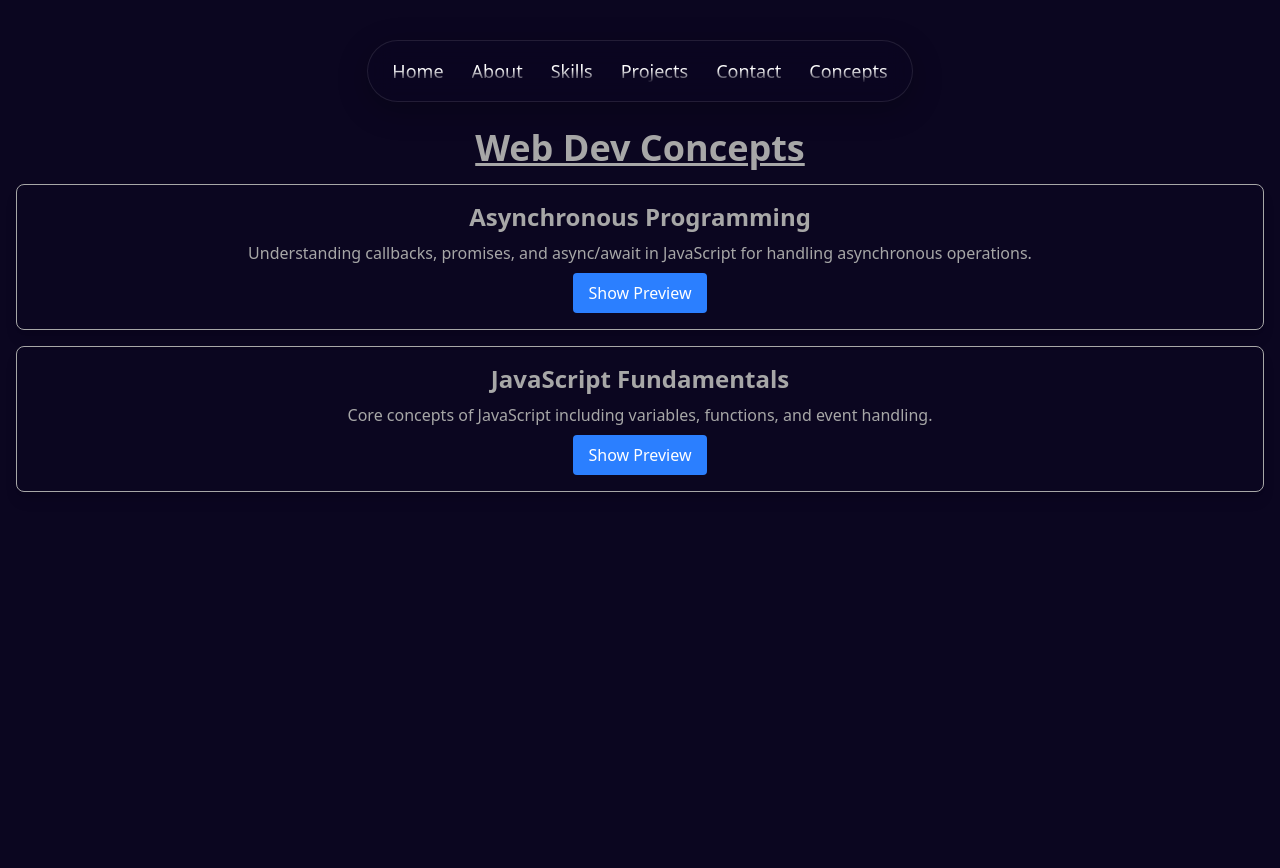
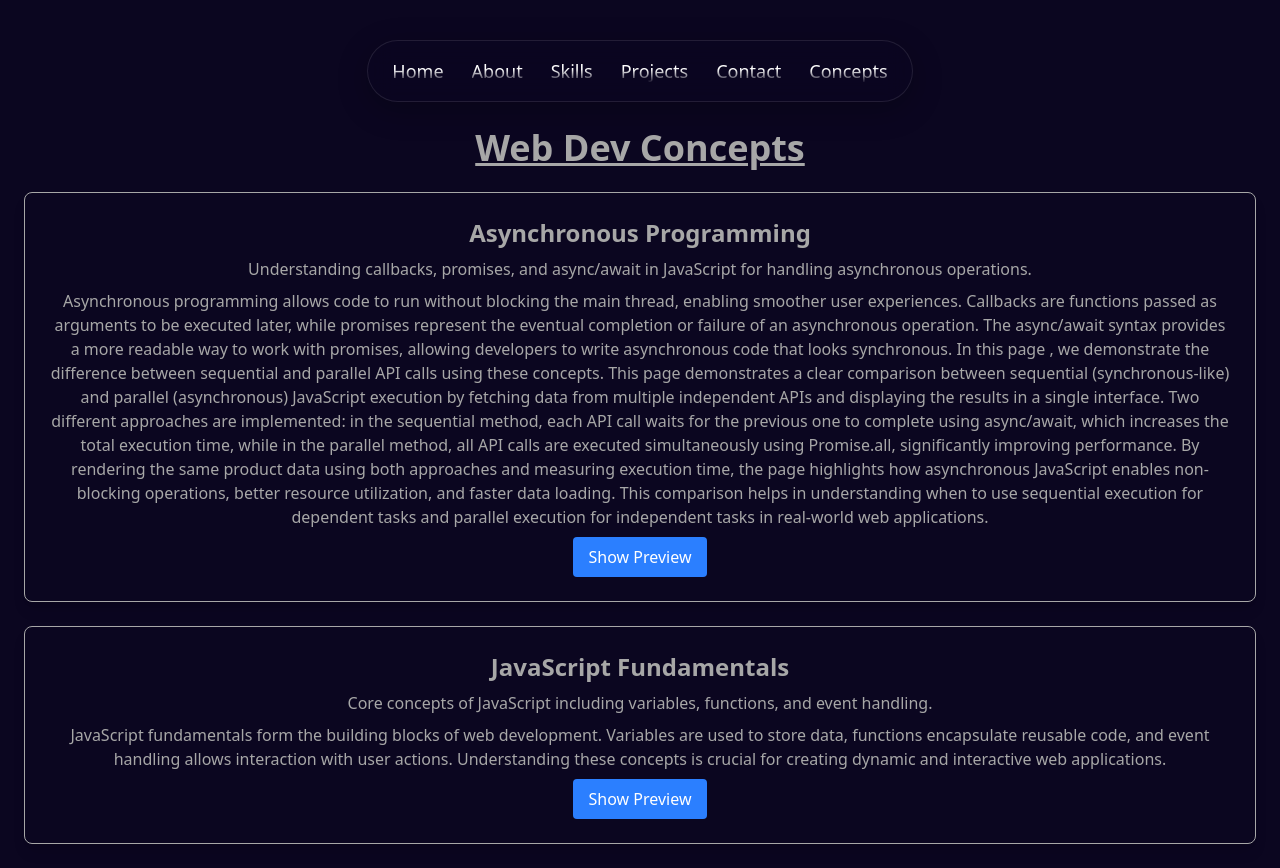
Before and after one commit to garv000/garv-portfolio, a Next.js app: page /concepts in a window 1280 px wide. Before the commit the page ends 800 px from the top, so only its background shows below. Built offline with nearby package versions, Linux system fonts and the light colour scheme.

Commit message:
first commit

```diff
--- a/app/concepts/page.js
+++ b/app/concepts/page.js
@@ -11,9 +11,10 @@ const page = () => {
 
         <div className='Concept-list '>
             {conceptsList.map((concept, index) => (
-                <div key={index} className='concept-item flex flex-col items-center m-4 p-4 border rounded-lg shadow-lg'>
+                <div key={index} className='concept-item flex flex-col items-center m-6 p-6 border rounded-lg shadow-lg'>
                     <h2 className='text-2xl font-semibold'>{concept.title}</h2>
                     <p className='mt-2 text-center'>{concept.description}</p>
+                    <p className='mt-2 text-center'>{concept.explaination}</p>
                     <Link href={concept.link} target="_blank" className='mt-2 px-4 py-2 bg-blue-500 text-white rounded hover:bg-blue-600'>Show Preview</Link>
                 </div>
             ))}
--- a/constants/index.js
+++ b/constants/index.js
@@ -204,7 +204,7 @@ const conceptsList = [
     title: "Asynchronous Programming",
     link: "/concepts/asynchronous-programming",
     description: "Understanding callbacks, promises, and async/await in JavaScript for handling asynchronous operations.",
-    explaination: "Asynchronous programming allows code to run without blocking the main thread, enabling smoother user experiences. Callbacks are functions passed as arguments to be executed later, while promises represent the eventual completion or failure of an asynchronous operation. The async/await syntax provides a more readable way to work with promises, allowing developers to write asynchronous code that looks synchronous."
+    explaination: "Asynchronous programming allows code to run without blocking the main thread, enabling smoother user experiences. Callbacks are functions passed as arguments to be executed later, while promises represent the eventual completion or failure of an asynchronous operation. The async/await syntax provides a more readable way to work with promises, allowing developers to write asynchronous code that looks synchronous. In this page , we demonstrate the difference between sequential and parallel API calls using these concepts. This page demonstrates a clear comparison between sequential (synchronous-like) and parallel (asynchronous) JavaScript execution by fetching data from multiple independent APIs and displaying the results in a single interface. Two different approaches are implemented: in the sequential method, each API call waits for the previous one to complete using async/await, which increases the total execution time, while in the parallel method, all API calls are executed simultaneously using Promise.all, significantly improving performance. By rendering the same product data using both approaches and measuring execution time, the page highlights how asynchronous JavaScript enables non-blocking operations, better resource utilization, and faster data loading. This comparison helps in understanding when to use sequential execution for dependent tasks and parallel execution for independent tasks in real-world web applications."
   },
   {
     id: 2,
```
